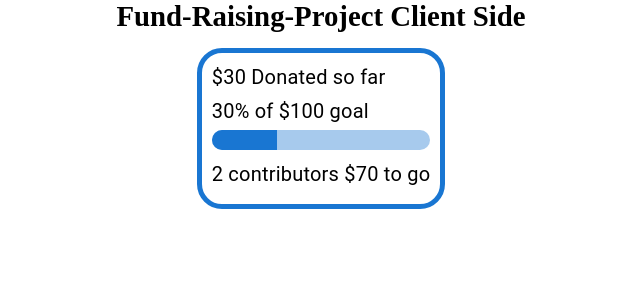
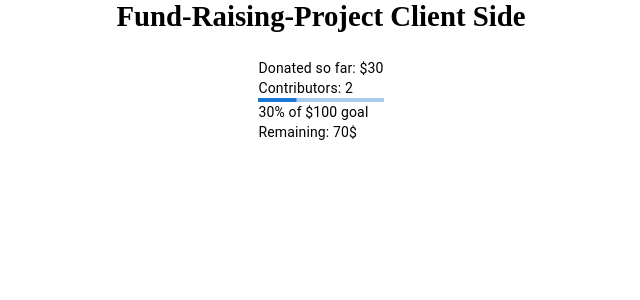
Before and after one commit to VladimirKarin/-Fund-Raising-Project-Client-Side, a Next.js app: page / in a window 1280 px wide. Shown: the top 300 px of the page, without its empty margins (319-959 px from the left). Built offline with nearby package versions, Linux system fonts and the light colour scheme.

Commit message:
FR-93 update components style

```diff
--- a/src/components/ProgressBar.js
+++ /dev/null
@@ -1,53 +0,0 @@
-'use client';
-
-import React, { useState, useEffect } from 'react';
-import LinearProgress from '@mui/material/LinearProgress';
-import Typography from '@mui/material/Typography';
-
-const IdeasDonationProgressBar = ({ idea }) => {
-    const [progress, setProgress] = useState(0);
-
-    useEffect(() => {
-        if (idea.askedSum !== 0) {
-            const calculatedProgress =
-                (idea.totalDonationSum / idea.askedSum) * 100;
-            setProgress(calculatedProgress);
-        } else {
-            setProgress(0);
-        }
-    }, [idea.askedSum, idea.totalDonationSum]);
-
-    const contributors = idea.donations.length;
-    const remainingAmount = idea.askedSum - idea.totalDonationSum;
-
-    return (
-        <div className="progress-bar-container">
-            {/* Total donated amount */}
-            <Typography variant="body2" align="center">
-                {`$${idea.totalDonationSum} Donated so far`}
-            </Typography>
-
-            {/* Progress percentage and goal */}
-            <Typography variant="body2" align="center">
-                {`${progress.toFixed(0)}% of $${idea.askedSum} goal`}
-            </Typography>
-
-            {/* Progress bar */}
-            <LinearProgress
-                variant="determinate"
-                value={Math.min(progress, 100)}
-            />
-
-            {/* Contributors and remaining amount */}
-            <Typography variant="body2" align="center">
-                {`${contributors} contributors ${
-                    remainingAmount > 0
-                        ? `$${remainingAmount} to go`
-                        : 'Goal reached'
-                }`}
-            </Typography>
-        </div>
-    );
-};
-
-export default IdeasDonationProgressBar;
--- /dev/null
+++ b/src/components/ProgressBar.jsx
@@ -0,0 +1,67 @@
+'use client';
+import React, { useState, useEffect } from 'react';
+import LinearProgress from '@mui/material/LinearProgress';
+import Typography from '@mui/material/Typography';
+import { styled, useTheme } from '@mui/system';
+
+const ProgressBarContainer = styled('div')(({ theme }) => ({
+    padding: '10px',
+    fontSize: '12px',
+    [theme.breakpoints.down('sm')]: {
+        fontSize: '14px',
+    },
+    [theme.breakpoints.up('md')]: {
+        fontSize: '16px',
+    },
+    [theme.breakpoints.up('lg')]: {
+        fontSize: '18px',
+    },
+    [theme.breakpoints.up('xl')]: {
+        fontSize: '28px',
+    },
+}));
+
+const IdeasDonationProgressBar = ({ idea }) => {
+    const [progress, setProgress] = useState(0);
+    const theme = useTheme();
+
+    useEffect(() => {
+        if (idea.askedSum !== 0) {
+            const calculatedProgress =
+                (idea.totalDonationSum / idea.askedSum) * 100;
+            setProgress(calculatedProgress);
+        } else {
+            setProgress(0);
+        }
+    }, [idea.askedSum, idea.totalDonationSum]);
+
+    const contributors = idea.donations.length;
+    const remainingAmount = idea.askedSum - idea.totalDonationSum;
+
+    return (
+        <ProgressBarContainer>
+            <Typography variant="body2" align="left">
+                {`Donated so far: $${idea.totalDonationSum} `}
+            </Typography>
+
+            <Typography variant="body2" align="left">
+                {`Contributors: ${contributors} `}
+            </Typography>
+
+            <LinearProgress
+                variant="determinate"
+                value={Math.min(progress, 100)}
+            />
+
+            <Typography variant="body2" align="left">
+                {`${progress.toFixed(0)}% of $${idea.askedSum} goal`}
+            </Typography>
+
+            <Typography variant="body2" align="left">
+                {`Remaining: ${remainingAmount}$ `}
+            </Typography>
+        </ProgressBarContainer>
+    );
+};
+
+export default IdeasDonationProgressBar;
--- a/src/styles/IdeasDonationProgressBar.css
+++ /dev/null
@@ -1,49 +0,0 @@
-:root {
-    --primary-color: #1976d2;
-}
-
-.progress-bar-container {
-    max-width: 350px;
-    display: flex;
-    flex-direction: column;
-    align-items: flex-start;
-    border: 5px solid var(--primary-color);
-    border-radius: 25px;
-    padding: 10px;
-}
-
-.progress-bar-container .MuiLinearProgress-root {
-    width: 100%; /* Ensure the progress bar spans the entire container */
-    margin-bottom: 10px; /* Add spacing between the progress bar and other elements */
-    height: 20px;
-    border-radius: 25px;
-}
-
-.progress-bar-container .MuiTypography-root {
-    margin-bottom: 5px;
-    font-size: 20px;
-}
-
-.progress-bar-container .MuiTextField-root {
-    margin-bottom: 10px;
-    font-size: 20px;
-}
-
-.progress-bar-mark {
-    /* Add mark styles */
-}
-
-.percentage-text {
-    /* Add percentage text styles */
-}
-
-.small-card-container {
-    /* Add styles for small cards */
-}
-
-.large-card-container {
-    /* Add styles for large cards or pages */
-}
-
-@media (max-width: 576px) {
-}
--- a/src/styles/styles.css
+++ b/src/styles/styles.css
@@ -1,5 +1,4 @@
 @import url('../styles/donation-form.css');
-@import url('../styles/IdeasDonationProgressBar.css');
 
 html {
     scroll-behavior: smooth;
```
